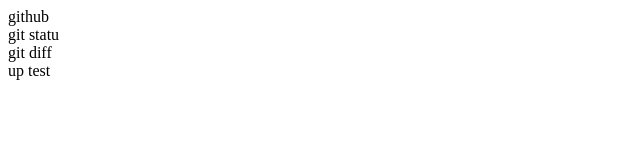
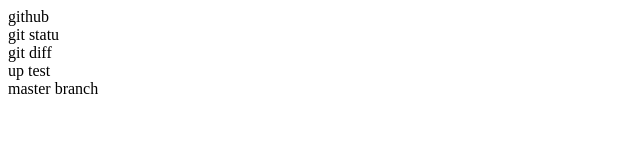
Before and after one commit to myzksg/170410, a plain HTML site: page index.html in a window 1280 px wide. Shown: the whole page, without its empty margins (0-640 px from the left). Drawn offline with Linux system fonts and the light colour scheme.

Commit message:
170413 brach master

```diff
--- a/index.html
+++ b/index.html
@@ -11,6 +11,7 @@
 git statu<br>
 git diff<br>
 up test<br>
+master branch<br>
 </div>
 </body>
 </html>
```
